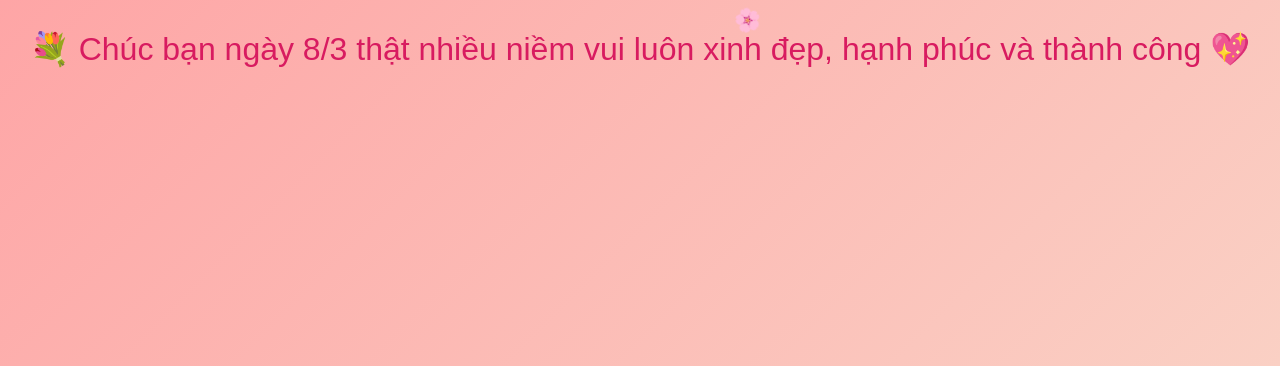
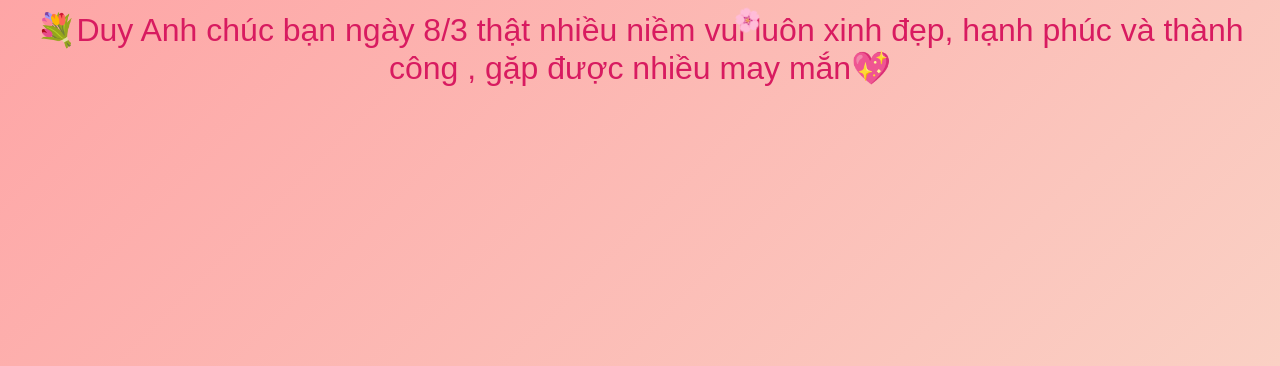
Before and after one commit to phannguyenduyanh49-creator/8-3_test, a plain HTML site: page index.html in a window 1280 px wide. Both pictures are taken after a click on the button "Nhấn để nhận lời chúc". Shown: the part 434-800 px from the top of the page. Drawn offline with Linux system fonts and the light colour scheme.

Commit message:
update again

```diff
--- a/index.html
+++ b/index.html
@@ -91,8 +91,8 @@
     <button onclick="start()">Nhấn để nhận lời chúc</button>
 
     <div id="message">
-      💐 Chúc bạn ngày 8/3 thật nhiều niềm vui luôn xinh đẹp, hạnh phúc và thành
-      công 💖
+      💐Duy Anh chúc bạn ngày 8/3 thật nhiều niềm vui luôn xinh đẹp, hạnh phúc và thành
+      công , gặp được nhiều may mắn💖
     </div>
 
     <audio id="music" autoplay loop>
```
